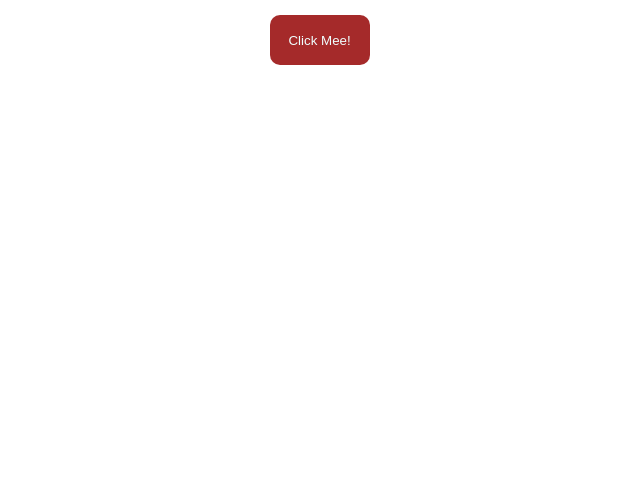
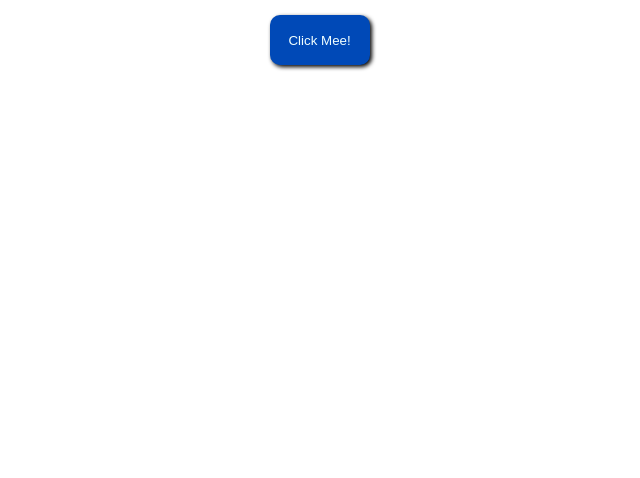
Before and after one commit to filipbosnjak/myJavascriptProjects, a plain HTML site: page jQuery/index.html in a window 1280 px wide. Shown: the part 322-800 px from the top of the page, without its empty margins (330-970 px from the left). Drawn offline with nearby package versions, Linux system fonts and the light colour scheme.

Commit message:
Adding more jQuery

```diff
--- a/jQuery/index.html
+++ b/jQuery/index.html
@@ -15,6 +15,6 @@
         </h1>
         <button class="btn">Click Mee!</button>
     </div>
-    <script src="main.js"></script>
+    <script src="jQuery.js"></script>
 </body>
 </html>
--- a/jQuery/style.css
+++ b/jQuery/style.css
@@ -25,7 +25,8 @@ h1{
     outline: none;
     border: 0px;
     color: azure;
-    background-color: brown;
+    background-color: #0049B7;
+    box-shadow: 2px 2px 4px #000000;
     transition: .2s linear;
 }
 .btn:hover{
```
Also changed, not shown: jQuery/jQuery.js (+9 -1 lines).
